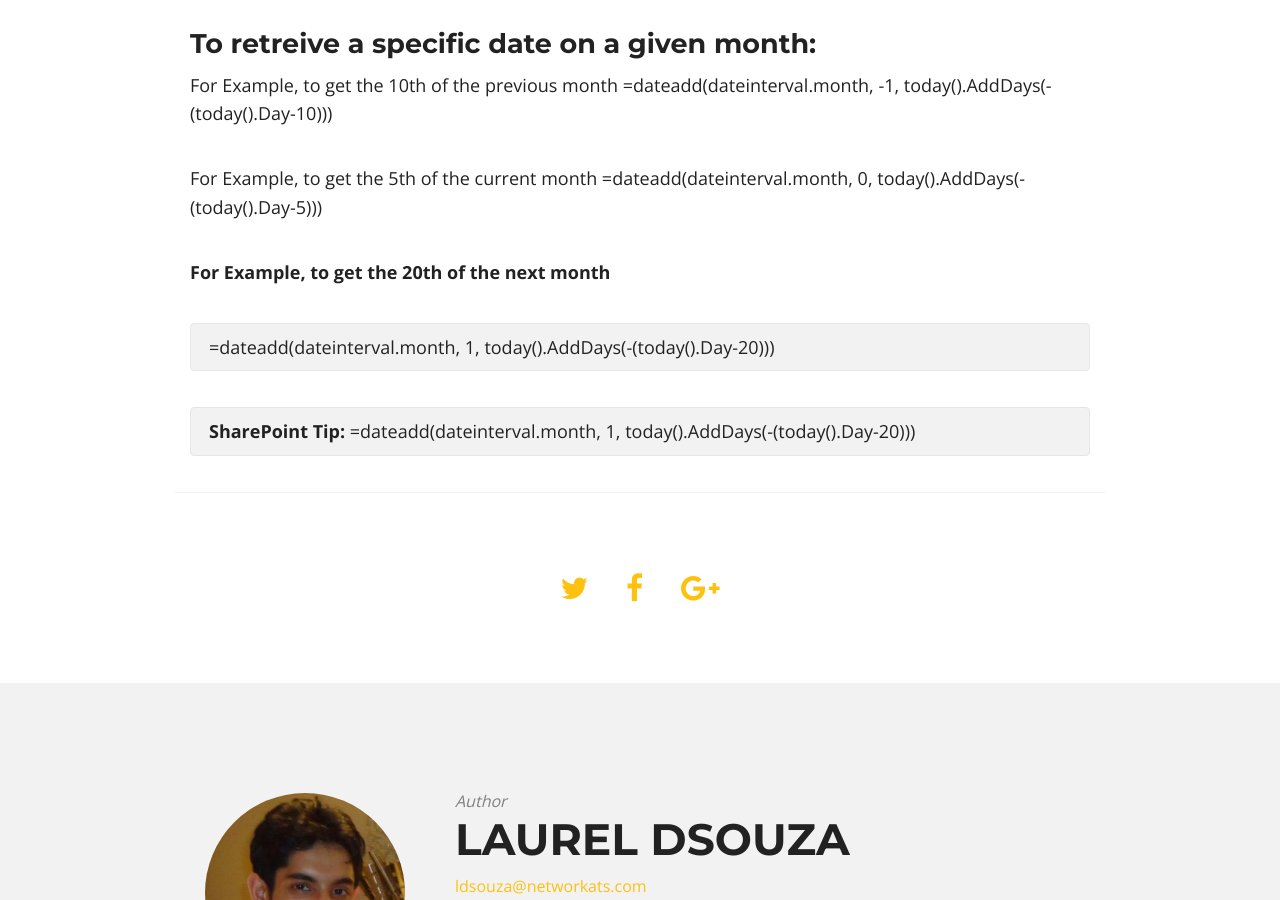
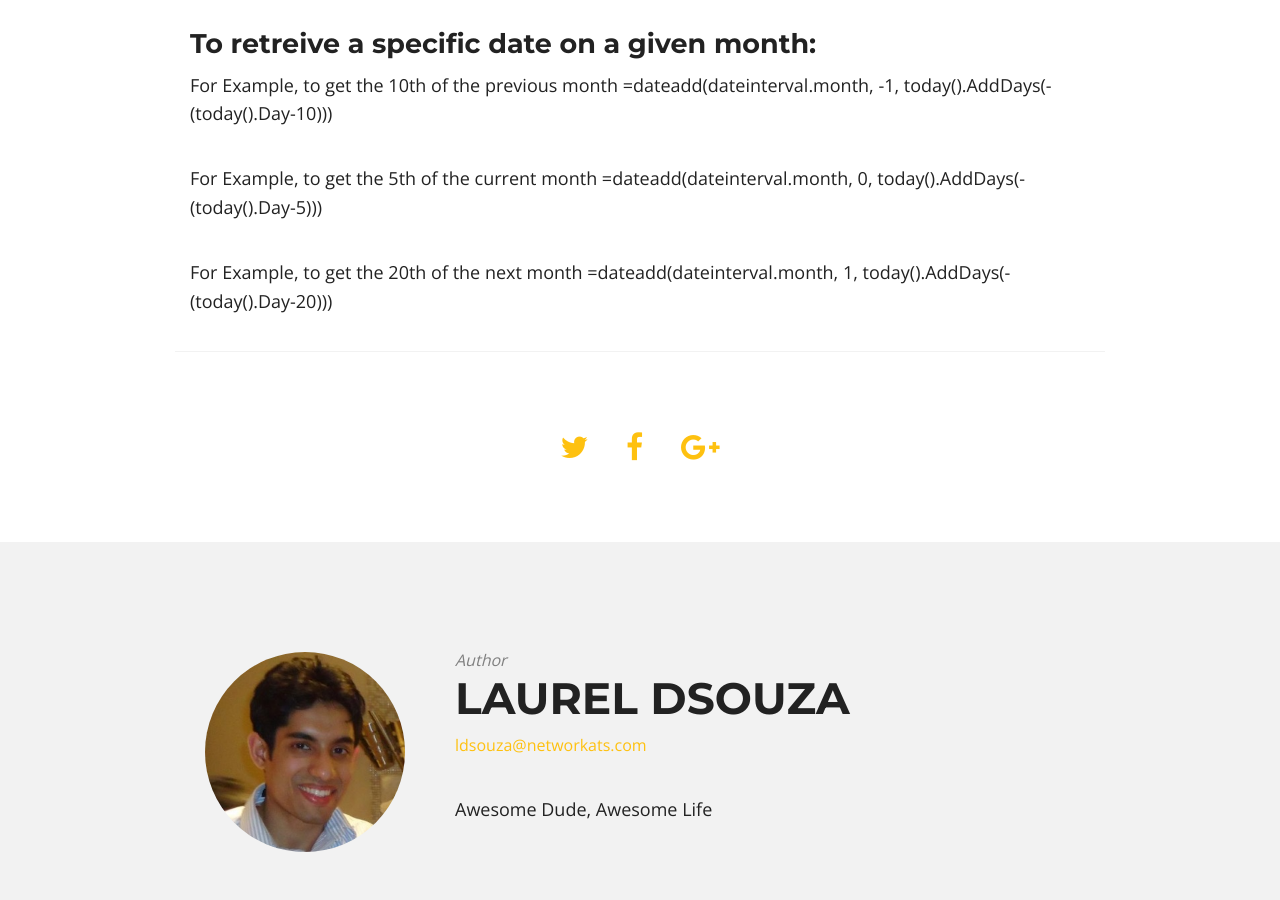
Before and after one commit to ldsouza/ldsouza.github.io, a Jekyll site: the page built from _posts/2016-08-03-ssrs-date-formulas-cheatsheet.md, in a window 1280 px wide and 900 px high, scrolled down 1157 px. Built offline with Jekyll 4.4.1, drawn with Linux system fonts in a browser that asks for light colours; nearby versions of some CDN libraries; comment, search, counter and statistics services are not loaded.

Commit message:
Update 2016-08-03-ssrs-date-formulas-cheatsheet.md

```diff
--- a/_posts/2016-08-03-ssrs-date-formulas-cheatsheet.md
+++ b/_posts/2016-08-03-ssrs-date-formulas-cheatsheet.md
@@ -42,10 +42,5 @@ For Example, to get the 10th of the previous month
 For Example, to get the 5th of the current month
 =dateadd(dateinterval.month, 0, today().AddDays(-(today().Day-5)))
 
-**For Example, to get the 20th of the next month**
-
+For Example, to get the 20th of the next month
 =dateadd(dateinterval.month, 1, today().AddDays(-(today().Day-20)))
-{: .notice}
-
-**SharePoint Tip:** =dateadd(dateinterval.month, 1, today().AddDays(-(today().Day-20)))
-{: .notice}
```
